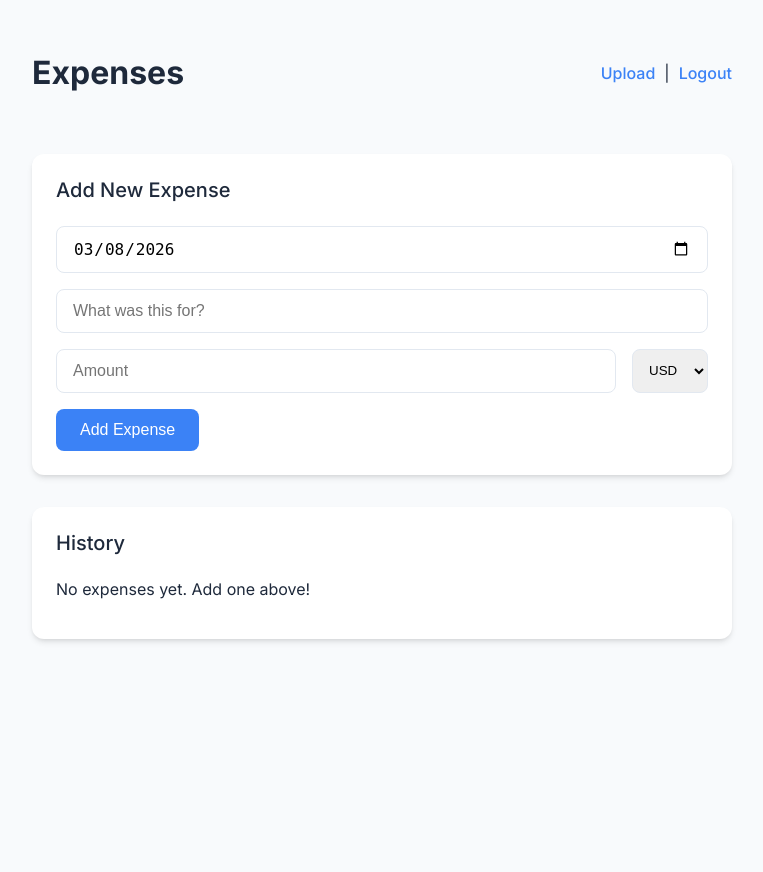
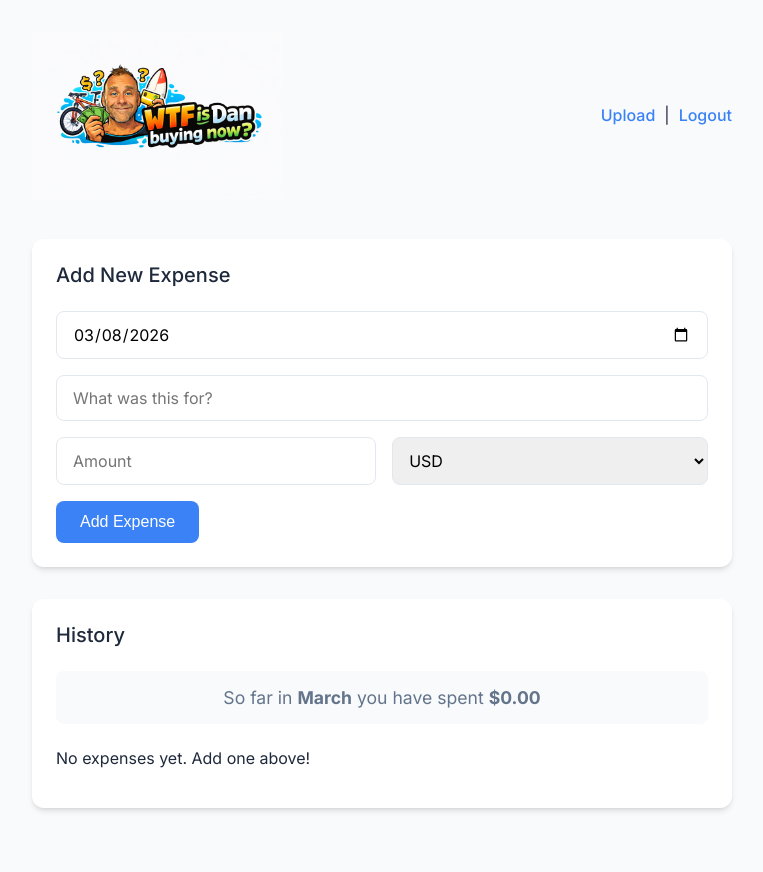
Before and after one commit to danfinn/expenseTracker, a Flask app: page / in a window 1280 px wide. Shown: the whole page, without its empty margins (258-1021 px from the left). Before the commit the page ends 642 px from the top, so only its background shows below. Run offline with Flask 3, Linux system fonts and the light colour scheme; the visitor is signed in with stand-in values (Sample User, id 1); data that the repository does not hold is empty.

Commit message:
feat(logo): added a logo

```diff
--- a/app.py
+++ b/app.py
@@ -1,9 +1,11 @@
-# app.py (Corrected for Registration Failure)
+# app.py (With Monthly Total Calculation)
 import os
 import re
 from datetime import datetime, date
 from flask import Flask, render_template, request, redirect, url_for, flash
 from flask_sqlalchemy import SQLAlchemy
+# We need 'func' for the SUM() function and 'extract' for date part extraction
+from sqlalchemy import func, extract
 from werkzeug.utils import secure_filename
 from werkzeug.security import generate_password_hash, check_password_hash
 from flask_login import LoginManager, UserMixin, login_user, logout_user, login_required, current_user
@@ -131,11 +133,9 @@ def register():
         new_user.set_password(request.form['password'])
         db.session.add(new_user)
         db.session.commit()
-        # --- THIS IS THE FIX ---
-        # Log the user in automatically after registration
         login_user(new_user)
         flash('Registration successful! You are now logged in.')
-        return redirect(url_for('index')) # Redirect to the main app page
+        return redirect(url_for('index'))
     return render_template('register.html')
 
 @app.route('/logout')
@@ -163,9 +163,29 @@ def index():
         db.session.add(new_expense)
         db.session.commit()
         return redirect(url_for('index'))
-    else:
+
+    # --- THIS IS THE NEW LOGIC FOR THE MONTHLY TOTAL ---
+    else: # GET request
+        today = date.today()
+        # Query for the sum of expenses this month
+        monthly_total_query = db.session.query(func.sum(Expense.amount)).filter(
+            Expense.user_id == current_user.id,
+            extract('month', Expense.expense_date) == today.month,
+            extract('year', Expense.expense_date) == today.year
+        )
+        monthly_total = monthly_total_query.scalar() or 0.0
+
+        # Get all expenses for the list
         expenses = db.session.execute(db.select(Expense).where(Expense.user_id == current_user.id).order_by(Expense.expense_date.desc(), Expense.id.desc())).scalars().all()
-        return render_template('index.html', expenses=expenses, today=date.today().isoformat(), currencies=CURRENCIES)
+
+        return render_template(
+            'index.html',
+            expenses=expenses,
+            today=today.isoformat(),
+            currencies=CURRENCIES,
+            monthly_total=monthly_total,
+            current_month_name=today.strftime('%B')
+        )
 
 @app.route('/delete/<int:expense_id>', methods=['POST'])
 @login_required
--- a/static/style.css
+++ b/static/style.css
@@ -1,12 +1,12 @@
-/* static/style.css */
+/* static/style.css (Final Size and Layout) */
 @import url('https://fonts.googleapis.com/css2?family=Inter:wght@400;500;700&display=swap');
 
 :root {
-    --primary-color: #3b82f6; /* A modern blue */
+    --primary-color: #3b82f6;
     --primary-hover: #2563eb;
     --danger-color: #ef4444;
     --danger-hover: #dc2626;
-    --bg-color: #f8fafc; /* A very light gray background */
+    --bg-color: #f8fafc;
     --card-bg: #ffffff;
     --text-primary: #1e293b;
     --text-secondary: #64748b;
@@ -28,14 +28,20 @@ body {
 
 header {
     display: flex;
-    justify-content: space-between;
     align-items: center;
+    gap: 1rem;
     margin-bottom: 2.5rem;
 }
 
 header h1 {
     font-size: 2rem;
     font-weight: 700;
+    margin: 0;
+    flex-grow: 1;
+}
+
+nav {
+    flex-shrink: 0;
 }
 
 nav a {
@@ -75,20 +81,21 @@ h2 {
     margin-bottom: 0.5rem;
 }
 
-.form-group input {
+.form-group input, .form-group select {
     width: 100%;
-    box-sizing: border-box; /* Important! */
+    box-sizing: border-box;
     padding: 0.75rem 1rem;
     border: 1px solid var(--border-color);
     border-radius: 0.5rem;
     font-size: 1rem;
+    font-family: inherit;
     transition: box-shadow 0.2s ease-in-out;
 }
 
-.form-group input:focus {
+.form-group input:focus, .form-group select:focus {
     outline: none;
     border-color: var(--primary-color);
-    box-shadow: 0 0 0 2px var(--primary-color-translucent, rgba(59, 130, 246, 0.4));
+    box-shadow: 0 0 0 2px rgba(59, 130, 246, 0.4);
 }
 
 .btn {
@@ -112,61 +119,43 @@ h2 {
     background-color: var(--primary-hover);
 }
 
-.expense-list {
-    list-style: none;
-    padding: 0;
+.expense-list { list-style: none; padding: 0; }
+.expense-item { display: flex; align-items: center; padding: 1.25rem 0; border-bottom: 1px solid var(--border-color); }
+.expense-item:last-child { border-bottom: none; }
+.expense-details { flex-grow: 1; }
+.expense-details .description { font-weight: 500; }
+.expense-details .date { font-size: 0.875rem; color: var(--text-secondary); }
+.expense-amount { font-size: 1.125rem; font-weight: 500; }
+
+.delete-btn {
+    background: none; border: none; color: var(--text-secondary); cursor: pointer;
+    padding: 0.5rem; margin-left: 1rem; font-size: 1.5rem; line-height: 1;
+    transition: color 0.2s ease-in-out;
+}
+.delete-btn:hover { color: var(--danger-color); }
+
+.raw-text {
+    background-color: #e9ecef; padding: 15px; margin-top: 20px; border: 1px solid #ced4da;
+    border-radius: 4px; white-space: pre-wrap; word-wrap: break-word; font-size: 0.8em;
 }
 
-.expense-item {
-    display: flex;
-    align-items: center;
-    padding: 1.25rem 0;
-    border-bottom: 1px solid var(--border-color);
+.alert {
+    background-color: #fefcbf; padding: 1rem; border-radius: 0.5rem; margin-bottom: 1rem;
 }
 
-.expense-item:last-child {
-    border-bottom: none;
+.logo-container {
+    text-align: center;
+    margin-bottom: 1rem;
 }
 
-.expense-details {
-    flex-grow: 1;
+.logo-container img {
+    width: 150px;
+    height: auto;
 }
 
-.expense-details .description {
-    font-weight: 500;
+header .logo-img {
+    /* Set to the requested 250px */
+    width: 250px;
+    height: auto;
+    flex-shrink: 0;
 }
-
-.expense-details .date {
-    font-size: 0.875rem;
-    color: var(--text-secondary);
-}
-
-.expense-amount {
-    font-size: 1.125rem;
-    font-weight: 500;
-}
-
-.delete-btn {
-    background: none;
-    border: none;
-    color: var(--text-secondary);
-    cursor: pointer;
-    padding: 0.5rem;
-    margin-left: 1rem;
-    transition: color 0.2s ease-in-out;
-}
-
-.delete-btn:hover {
-    color: var(--danger-color);
-}
-
-.raw-text {
-    background-color: #e9ecef;
-    padding: 15px;
-    margin-top: 20px;
-    border: 1px solid #ced4da;
-    border-radius: 4px;
-    white-space: pre-wrap;
-    word-wrap: break-word;
-    font-size: 0.8em;
-}
--- a/templates/index.html
+++ b/templates/index.html
@@ -1,22 +1,44 @@
-<!-- templates/index.html -->
 <!DOCTYPE html>
 <html lang="en">
 <head>
     <meta charset="UTF-8">
     <meta name="viewport" content="width=device-width, initial-scale=1.0">
     <title>Expense Tracker</title>
-    <link rel="stylesheet" href="{{ url_for('static', filename='style.css') }}">
+    <!-- Final version number -->
+    <link rel="stylesheet" href="{{ url_for('static', filename='style.css') }}?v=13.0">
+    <style>
+        .month-summary {
+            text-align: center;
+            font-size: 1.1rem;
+            color: var(--text-secondary);
+            margin-bottom: 1.5rem;
+            padding: 1rem;
+            background-color: var(--bg-color);
+            border-radius: 0.5rem;
+        }
+    </style>
 </head>
 <body>
     <div class="container">
         <header>
-            <h1>Expenses</h1>
-            <nav>
+            <img src="{{ url_for('static', filename='logo.png') }}" alt="App Logo" class="logo-img">
+            <!-- The "Expenses" h1 tag has been removed -->
+            <nav style="margin-left: auto;">
                 <a href="{{ url_for('upload_receipt') }}">Upload</a>
                 &nbsp;|&nbsp;
                 <a href="{{ url_for('logout') }}">Logout</a>
             </nav>
         </header>
+
+        {% with messages = get_flashed_messages(with_categories=true) %}
+            {% if messages %}
+            <div class="card" style="background-color: #fefcbf;">
+                {% for category, message in messages %}
+                <p>{{ message }}</p>
+                {% endfor %}
+            </div>
+            {% endif %}
+        {% endwith %}
 
         <div class="card">
             <h2>Add New Expense</h2>
@@ -29,7 +51,7 @@
                 </div>
                 <div class="form-group" style="display: flex; gap: 1rem;">
                     <input type="number" name="amount" step="0.01" placeholder="Amount" required style="flex-grow: 1;">
-                    <select name="currency" style="padding: 0.75rem; border-radius: 0.5rem; border: 1px solid var(--border-color);">
+                    <select name="currency" class="currency-select" style="padding: 0.75rem; border-radius: 0.5rem; border: 1px solid var(--border-color);">
                         {% for currency in currencies %}
                             <option value="{{ currency }}" {% if currency == 'USD' %}selected{% endif %}>{{ currency }}</option>
                         {% endfor %}
@@ -41,6 +63,9 @@
 
         <div class="card">
             <h2>History</h2>
+            <div class="month-summary">
+                So far in <strong>{{ current_month_name }}</strong> you have spent <strong>${{ "%.2f"|format(monthly_total) }}</strong>
+            </div>
             <ul class="expense-list">
                 {% for expense in expenses %}
                     <li class="expense-item">
@@ -48,7 +73,6 @@
                             <div class="description">{{ expense.description }}</div>
                             <div class="date">
                                 {{ expense.expense_date.strftime('%B %d, %Y') }}
-                                <!-- Show original amount if not USD -->
                                 {% if expense.original_currency != 'USD' %}
                                     <span style="color: var(--text-secondary); font-style: italic;">
                                         (originally {{ "%.2f"|format(expense.original_amount) }} {{ expense.original_currency }})
```
Also changed, not shown: docker-compose.yml (+10 -3 lines), templates/login.html (+11 -3 lines), templates/register.html (+10 -2 lines), static/logo.png (added), 1 other file.
